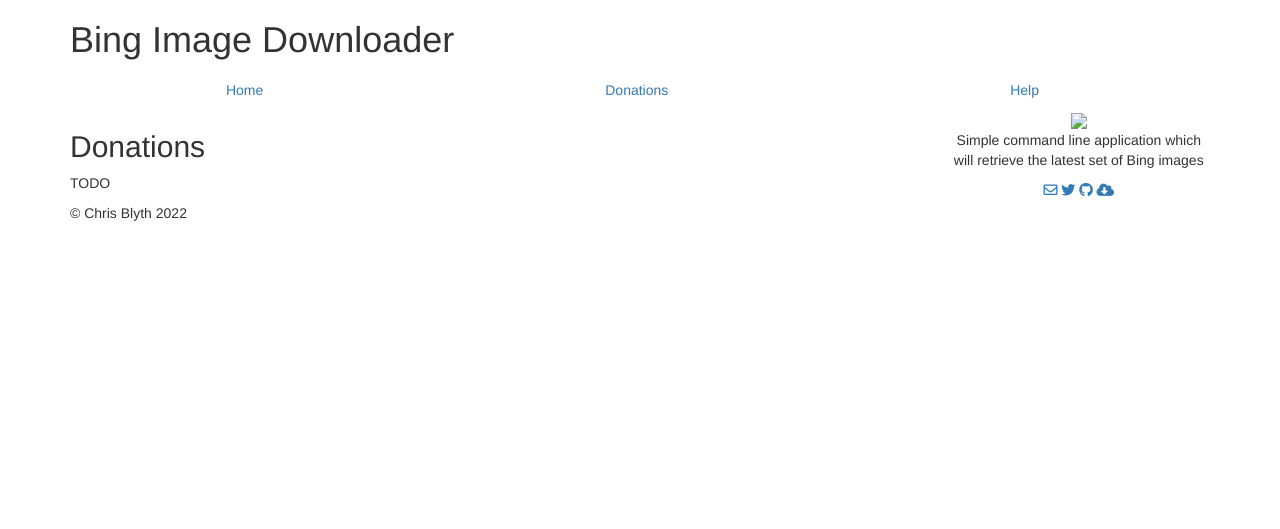
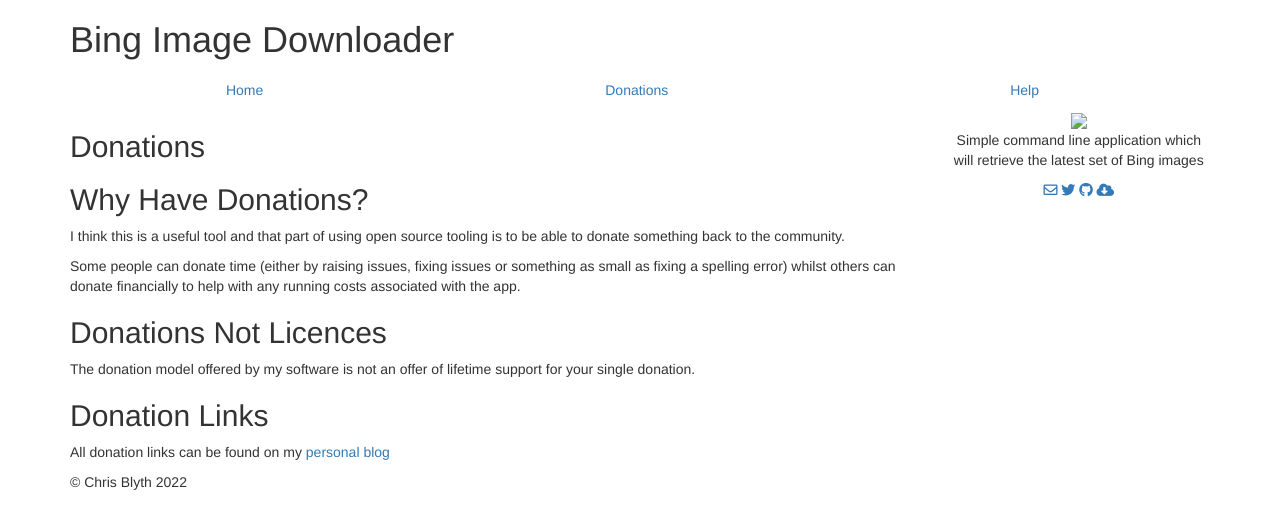
Before and after one commit to BlythMeister/BingImageDownload, a Jekyll site: the page built from docs/donations/index.md, in a window 1280 px wide. Shown: the top 529 px of the page. Built offline with Jekyll 4.4.1, drawn with Linux system fonts in a browser that asks for light colours; nearby versions of some CDN libraries.

Commit message:
Webmaster links

```diff
--- a/docs/_config.yml
+++ b/docs/_config.yml
@@ -2,7 +2,6 @@
 title: Bing Image Download
 description: "Simple command line application which will retrieve the latest set of Bing images."
 url: https://bing-images.blyth.me.uk
-githubRepo: https://github.com/BlythMeister/BingImageDownload
 author: BlythMeister
 logo: /images/icon.png
 lang: en_GB
@@ -12,9 +11,8 @@ GoogleAnalytics: G-JZDFPBLNZE
 
 #Webmaster tools
 webmaster_verifications:
-  google:
-  bing:
-
+  google: HV11HFJBxWBjSBdvj2X1ARYcyV0gkh2RC2RN-BBPOQc
+  bing: 70C9C40BE160CF8A17564E2F00B21581
 #Social
 twitter:
     username: BlythMeister
--- a/docs/donations/index.md
+++ b/docs/donations/index.md
@@ -5,4 +5,16 @@ description: "Donations"
 
 ## Donations
 
-TODO
+## Why Have Donations?
+
+I think this is a useful tool and that part of using open source tooling is to be able to donate something back to the community.
+
+Some people can donate time (either by raising issues, fixing issues or something as small as fixing a spelling error) whilst others can donate financially to help with any running costs associated with the app.
+
+## Donations Not Licences
+
+The donation model offered by my software is not an offer of lifetime support for your single donation.
+
+## Donation Links
+
+All donation links can be found on my [personal blog](https://www.blyth.me.uk/donations)
```
Also changed, not shown: docs/css/styles.css (+1 -41 lines), docs/help/index.md (+3 -1 lines).
